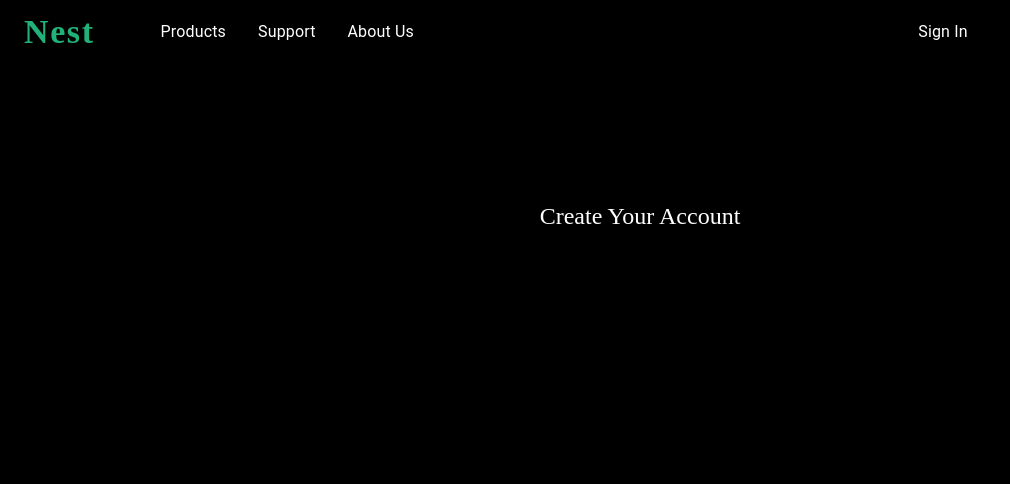
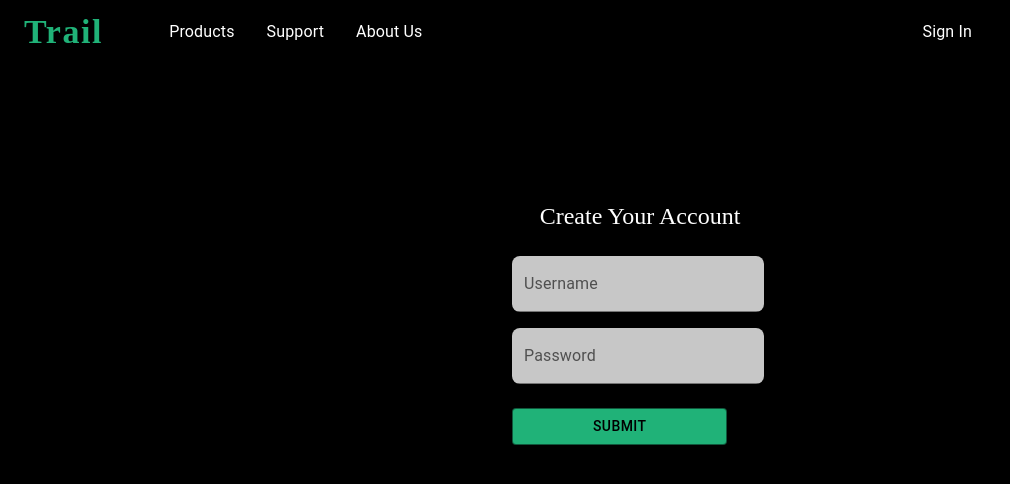
Before and after one commit to Travyon/Travyon-Portfolio, a React (Create React App) app in the folder my-app/: page / in a window 1280 px wide. Shown: the top 484 px of the page, without its empty margins (0-1010 px from the left). Built offline with nearby package versions, Linux system fonts and the light colour scheme.

Commit message:
TextFields and Button added

```diff
--- a/my-app/src/components/Nav.jsx
+++ b/my-app/src/components/Nav.jsx
@@ -43,7 +43,7 @@ const Nav = () => {
                             textDecoration: 'none',
                         }}
                     >
-                        Nest
+                        Trail
                     </Typography>
                     <Box
                         sx={{
--- a/my-app/src/screens/Home.jsx
+++ b/my-app/src/screens/Home.jsx
@@ -1,13 +1,12 @@
 import React from "react";
 import { Box, Container, Typography, colors } from "@mui/material";
-import { TextField } from "@mui/material";
+import { TextField, Button } from "@mui/material";
 import { styled } from "@mui/material"
 
 
 const Home = () => {
 
     return (
-
         <Container>
             <Box>
                 <Typography
@@ -23,6 +22,54 @@ const Home = () => {
                     Create Your Account
                 </Typography>
             </Box>
+            <Box
+
+                component="form"
+                sx={{
+                    p: 2,
+                    marginLeft: 53,
+                    '& > :not(style)': { m: 1, width: '25ch' },
+                }}
+                noValidate
+                autoComplete="off"
+            >
+
+              <TextField
+                id="filled-basic"
+                label="Username"
+                variant="filled"
+                sx={{
+                    background: 'lightgrey',
+                    borderRadius: 2
+                }}
+              />
+            </Box>
+            <Box
+                component="form"
+                sx={{
+                    p: 2,
+                    marginLeft: 53,
+                    marginTop: -4,
+                    '& > :not(style)': { m: 1, width: '25ch' },
+
+                }}
+            >
+              <TextField
+                id="filled-basic"
+                label="Password"
+                variant="filled"
+                sx={{
+                    background: 'lightgrey',
+                    borderRadius: 2,
+                    opacity: 1
+
+                }}
+              />
+
+            </Box>
+            <Box>
+              <Button variant="outlined" sx={{backgroundColor: '#20B278', marginLeft: 56, paddingRight: 10, paddingLeft: 10}}>Submit</Button>
+            </Box>
         </Container>
 
     )
```
